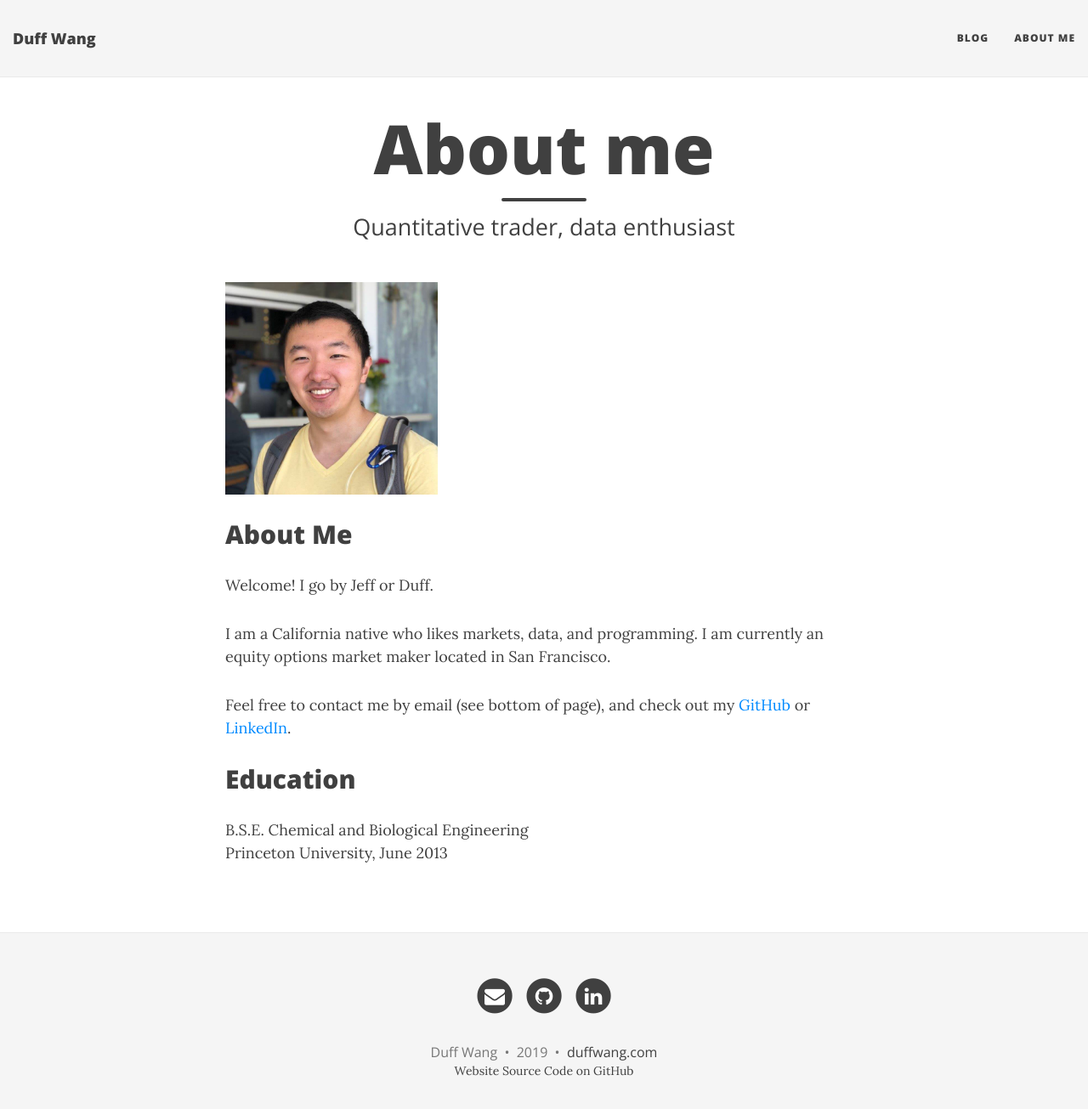
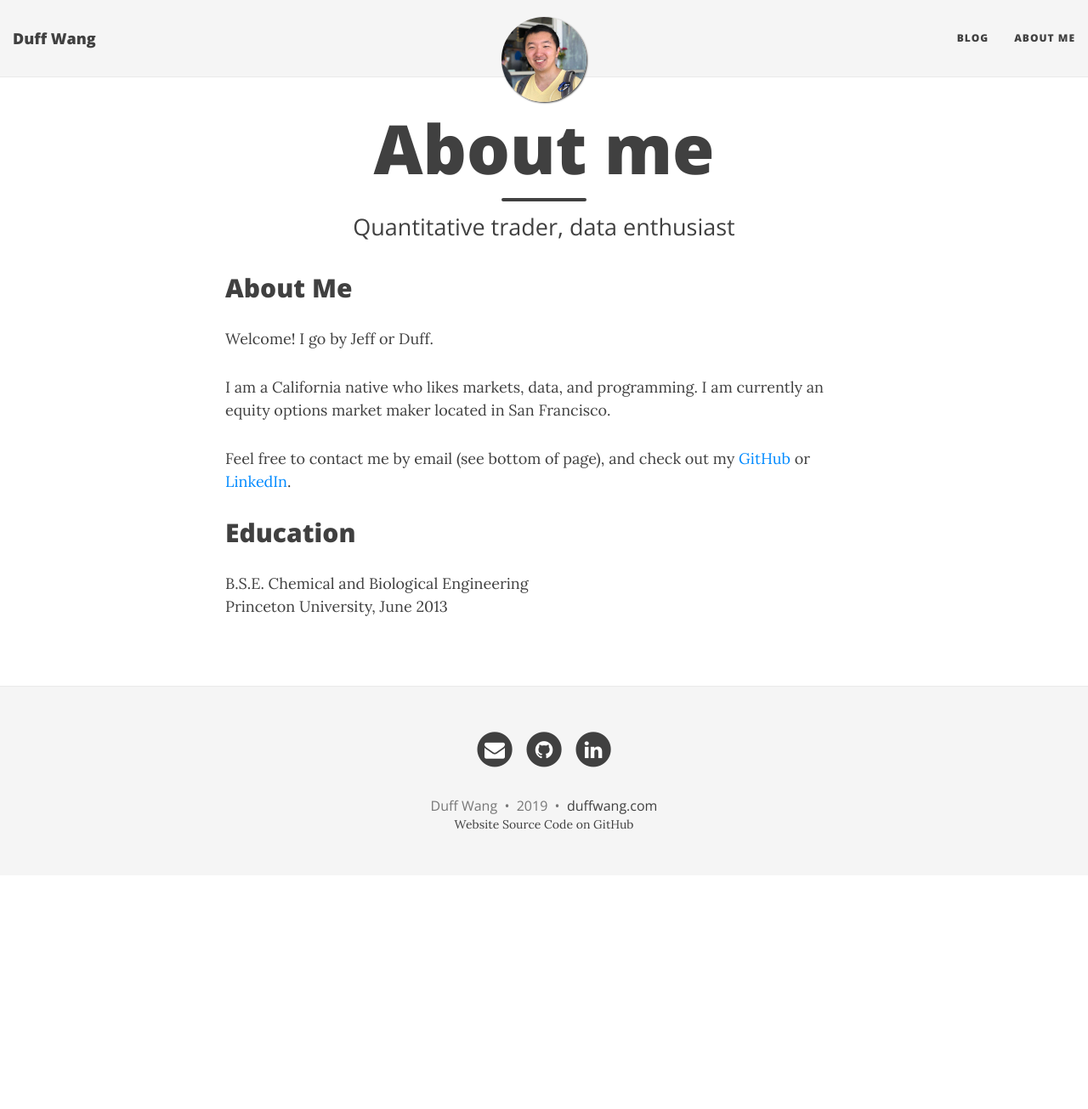
Before and after one commit to duffwang/duffwang.github.io, a Jekyll site: the page built from aboutme.md, in a window 1280 px wide and 1320 px high. Shown: the top 1305 px of the window at 85% size. Built offline with Jekyll 4.4.1, drawn with Linux system fonts in a browser that asks for light colours; nearby versions of some CDN libraries.

Commit message:
update about me img

```diff
--- a/aboutme.md
+++ b/aboutme.md
@@ -2,9 +2,8 @@
 layout: page
 title: About me
 subtitle: Quantitative trader, data enthusiast
+image: /img/profile.jpg
 ---
-
-<img src="/img/profile.jpg" width="250px"/>
 
 ## About Me
 
```
